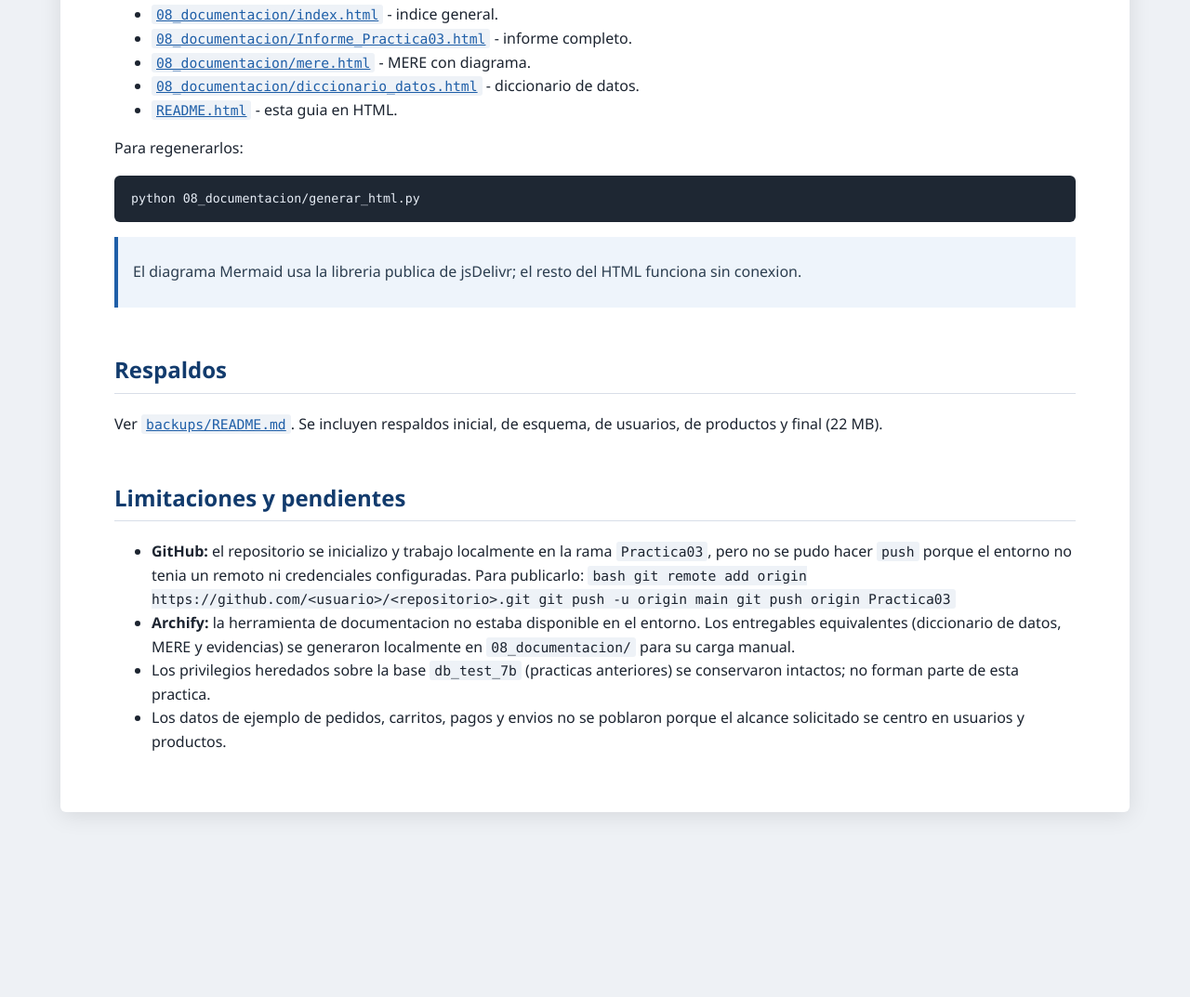
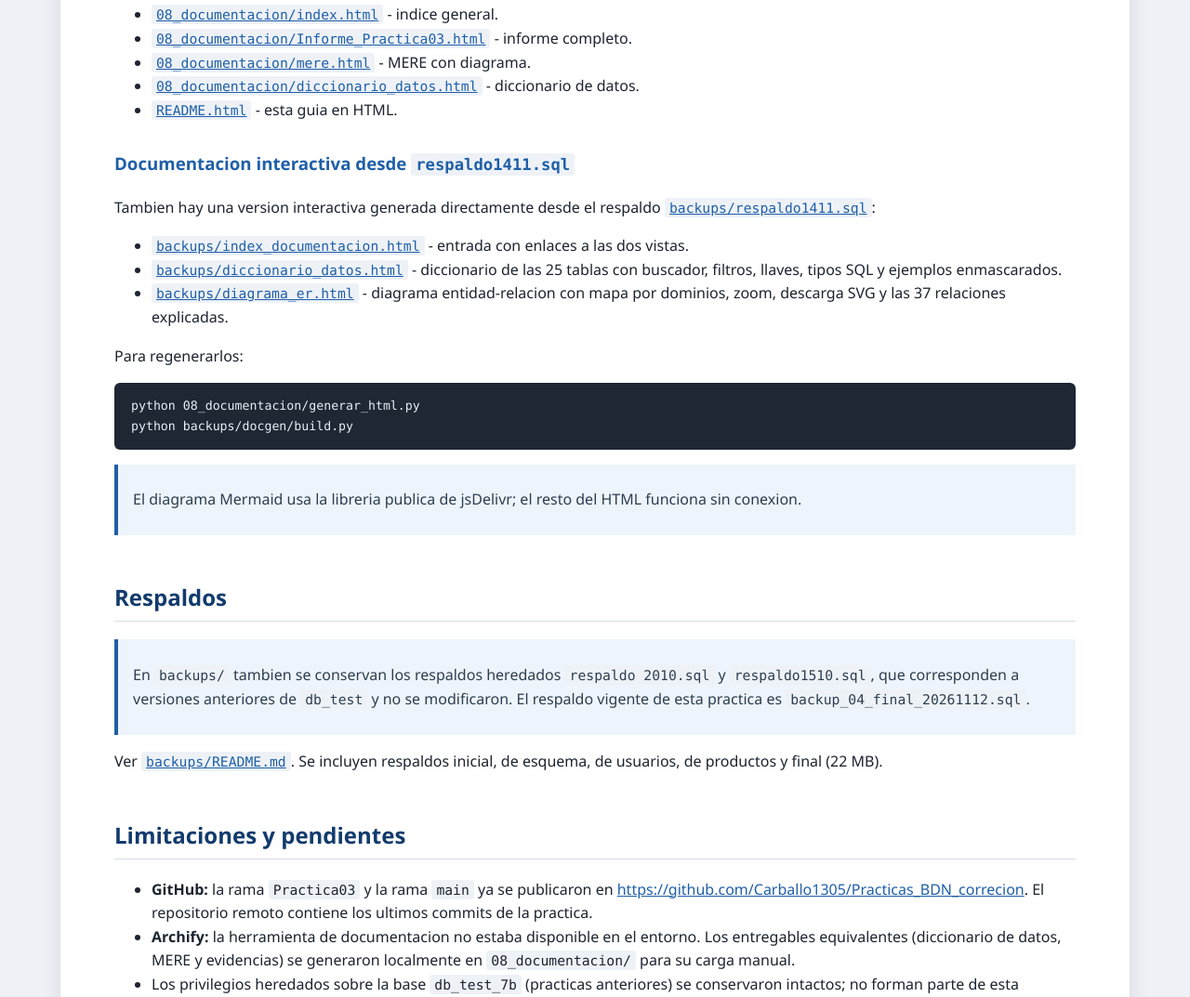
Before and after one commit to Carballo1305/Practicas_BDN_correcion, a plain HTML site: page Practica03/README.html in a window 1280 px wide. Shown: the part 5644-6717 px from the top of the page at 93% size. Before the commit the page ends 6546 px from the top, so only its background shows below. Drawn offline with Linux system fonts and the light colour scheme.

Commit message:
Practica03: actualiza estado de publicacion en GitHub

```diff
--- a/Practica03/README.html
+++ b/Practica03/README.html
@@ -440,24 +440,34 @@ las referencias a metodos de pago.</p>
 <li><a href="08_documentacion/diccionario_datos.html"><code>08_documentacion/diccionario_datos.html</code></a> - diccionario de datos.</li>
 <li><a href="README.html"><code>README.html</code></a> - esta guia en HTML.</li>
 </ul>
+<h3 id="documentacion-interactiva-desde-respaldo1411sql">Documentacion interactiva desde <code>respaldo1411.sql</code></h3>
+<p>Tambien hay una version interactiva generada directamente desde el respaldo
+<a href="backups/respaldo1411.sql"><code>backups/respaldo1411.sql</code></a>:</p>
+<ul>
+<li><a href="backups/index_documentacion.html"><code>backups/index_documentacion.html</code></a> - entrada con enlaces a las dos vistas.</li>
+<li><a href="backups/diccionario_datos.html"><code>backups/diccionario_datos.html</code></a> - diccionario de las 25 tablas con buscador, filtros, llaves, tipos SQL y ejemplos enmascarados.</li>
+<li><a href="backups/diagrama_er.html"><code>backups/diagrama_er.html</code></a> - diagrama entidad-relacion con mapa por dominios, zoom, descarga SVG y las 37 relaciones explicadas.</li>
+</ul>
 <p>Para regenerarlos:</p>
 <pre><code class="language-bash">python 08_documentacion/generar_html.py
+python backups/docgen/build.py
 </code></pre>
 <blockquote>
 <p>El diagrama Mermaid usa la libreria publica de jsDelivr; el resto del HTML funciona sin conexion.</p>
 </blockquote>
 <h2 id="respaldos">Respaldos</h2>
+<blockquote>
+<p>En <code>backups/</code> tambien se conservan los respaldos heredados <code>respaldo 2010.sql</code> y
+<code>respaldo1510.sql</code>, que corresponden a versiones anteriores de <code>db_test</code> y no se
+modificaron. El respaldo vigente de esta practica es <code>backup_04_final_20261112.sql</code>.</p>
+</blockquote>
 <p>Ver <a href="backups/README.html"><code>backups/README.md</code></a>. Se incluyen respaldos inicial,
 de esquema, de usuarios, de productos y final (22 MB).</p>
 <h2 id="limitaciones-y-pendientes">Limitaciones y pendientes</h2>
 <ul>
-<li><strong>GitHub:</strong> el repositorio se inicializo y trabajo localmente en la rama
-  <code>Practica03</code>, pero no se pudo hacer <code>push</code> porque el entorno no tenia un remoto
-  ni credenciales configuradas. Para publicarlo:
-  <code>bash
-  git remote add origin https://github.com/&lt;usuario&gt;/&lt;repositorio&gt;.git
-  git push -u origin main
-  git push origin Practica03</code></li>
+<li><strong>GitHub:</strong> la rama <code>Practica03</code> y la rama <code>main</code> ya se publicaron en
+  <a href="https://github.com/Carballo1305/Practicas_BDN_correcion">https://github.com/Carballo1305/Practicas_BDN_correcion</a>. El repositorio remoto
+  contiene los ultimos commits de la practica.</li>
 <li><strong>Archify:</strong> la herramienta de documentacion no estaba disponible en el entorno.
   Los entregables equivalentes (diccionario de datos, MERE y evidencias) se generaron
   localmente en <code>08_documentacion/</code> para su carga manual.</li>
```
Also changed, not shown: Practica03/08_documentacion/Informe_Practica03.html (+3 -3 lines), Practica03/backups/README.html (+22 -0 lines), 3 other files.
